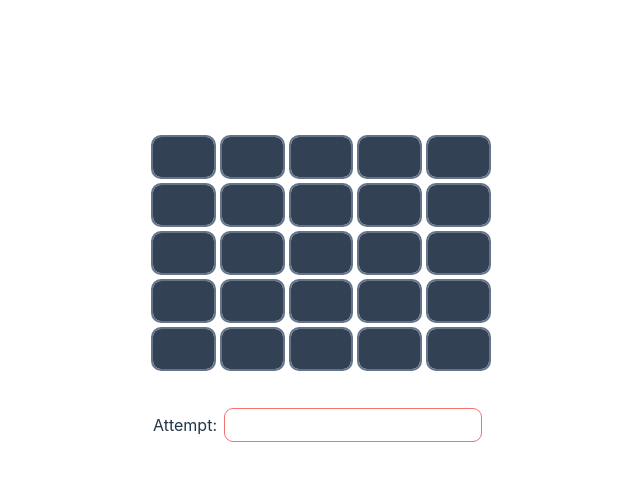
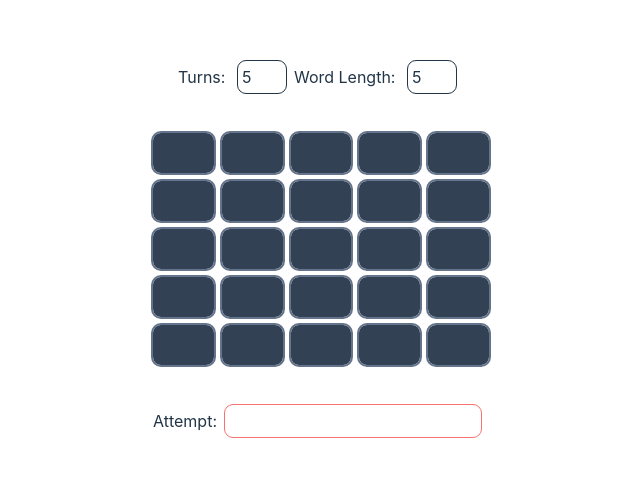
Before and after one commit to Tristan-Muggridge/wordle-ts, a React (Vite) app in the folder wordle-ts/: page / in a window 1280 px wide. Shown: the part 131-612 px from the top of the page, without its empty margins (319-959 px from the left). Built offline with nearby package versions, Linux system fonts and the light colour scheme.

Commit message:
many bugs later

```diff
--- a/wordle-ts/src/App.tsx
+++ b/wordle-ts/src/App.tsx
@@ -1,6 +1,4 @@
 import { ChangeEvent, FormEvent, useEffect, useRef, useState } from 'react'
-import reactLogo from './assets/react.svg'
-import viteLogo from '/vite.svg'
 import './App.css'
 
 enum CharacterStatus {
@@ -17,7 +15,7 @@ enum GameState {
 }
 
 interface IWordMap {
-	[key: string]: number
+	[key: string]: number[]
 }
 
 class Character {
@@ -41,28 +39,51 @@ class Attempt {
 
 
 function App() {
+	console.debug('loading')
+	const [maxTurns, setMaxTurns] = useState(5)
+	const [wordLength, setWordLength] = useState(5)
 
-	const maxTurns = 5;
-	const wordLength = 5;
-
-	const [target, setTarget] = useState("light")
-	const [attempts, setAttempts] = useState<Attempt[]>(new Array(wordLength).fill(new Attempt(new Array(wordLength).fill(new Character('', CharacterStatus.None)))))
+	const [target, setTarget] = useState("")
+	const [attempts, setAttempts] = useState<Attempt[]>([])
 	const [attempt, setAttempt] = useState("");
-	const [attemptQty, setAttemptQty] = useState(0);
+	const [turn, setTurn] = useState(0);
 	const attemptInput = useRef<HTMLInputElement>(null);
 	const [targetMap, setTargetMap] = useState<IWordMap>({});
 	const [gameState, setGameState] = useState<GameState>(GameState['In Progress'])
 	const [validWord, setValidWord] = useState<boolean>(true);
 
 	useEffect(()=> {
-		const output: { [key: string]: number } = {};
-		target.split('').forEach((char: string, index: number) => output[char] = index);
+		const output: IWordMap = {};
+		target.split('').forEach((char: string, index: number) => output[char] = output[char] == undefined ? [index] : [...output[char], index]);
 		setTargetMap({...output})
+		console.debug("target:", target)
+		setAttempts([...new Array(maxTurns).fill(new Attempt(new Array(wordLength).fill(new Character('', CharacterStatus.None))))])
 	}, [target])
+
+	useEffect( () => {
+		const newAttempts = new Array(maxTurns).fill(new Attempt(new Array(wordLength).fill(new Character('', CharacterStatus.None))))
+
+		for (let attempt in attempts) if (attempts[attempt]) newAttempts[attempt] = attempts[attempt];
+
+		setAttempts([...newAttempts])
+	}, [maxTurns])
+
+	useEffect( () => {
+		// const getWord = async () => setTarget(await getRandomWord(wordLength));
+		// getWord();
+
+		setTarget("sinus")
+		new Array(maxTurns).fill(new Attempt(new Array(wordLength).fill(new Character('', CharacterStatus.None))))
+	}, [])
 
 	const isValidWord = async (word: string) => {
 		const request = await fetch(`https://api.dictionaryapi.dev/api/v2/entries/en/${word}`)
 		return request.status == 404 ? false : true;
+	}
+
+	const getRandomWord = async (wordLength: number) => {
+		const request = await (await fetch(`https://random-word-api.herokuapp.com/word?length=${wordLength}`)).json()
+		return request[0];
 	}
 
 	const handleKeydown = (e: ChangeEvent<HTMLInputElement>) => {
@@ -72,7 +93,7 @@ function App() {
 	}
 
 	const analyseAttempt = (attempt: string) => {
-		return( attempt.split('').map((char, index: number) => new Character(char, targetMap[char] >= 0 ? (targetMap[char] == index ? CharacterStatus.Correct : CharacterStatus.Close ) : CharacterStatus.Incorrect  )))
+		return( attempt.split('').map((char, index: number) => new Character(char, targetMap[char] == undefined ? CharacterStatus.Incorrect : (targetMap[char].some(num => num==index) == true ? CharacterStatus.Correct : CharacterStatus.Close ) )))
 	}
 
 	const loadStyle = (status: CharacterStatus) => {
@@ -84,7 +105,7 @@ function App() {
 			case CharacterStatus.Close:
 				return 'bg-orange-400 outline-orange-100';
 			default:
-				return '';
+				return 'bg-slate-700 outline-slate-500';
 		}
 	}
 
@@ -97,34 +118,49 @@ function App() {
 		}
 
 		if (attempt.toLocaleLowerCase() == target.toLocaleLowerCase()) setGameState(GameState.Victory)
-		else if (attemptQty+1 == maxTurns) setGameState(GameState.Defeat);
+		else if (turn+1 == maxTurns) setGameState(GameState.Defeat);
 
 		const updated = attempts;
-		updated[attemptQty] = new Attempt(analyseAttempt(attempt))
+		updated[turn] = new Attempt(analyseAttempt(attempt))
 
 		setAttempt("");
-		setAttemptQty(attemptQty+1);
+		setTurn(turn+1);
 		setValidWord(true);
+	}
+
+	const resetGame = async () => {
+		console.debug("resetting game")
+		setTarget(await getRandomWord(wordLength))
+		setGameState(GameState['In Progress'])
 	}
 
 	return (
 		<div className="App">
 
-			<ul className='grid grid-cols-5 gap-2 my-10'>
+			<form>
+				<label htmlFor="turns">Turns: </label>
+				<input type="number" name="turns" id="turns" value={maxTurns} onChange={(e: ChangeEvent<HTMLInputElement>) => setMaxTurns(parseInt(e.target.value))} className={`mx-2 rounded-lg p-1 outline outline-1 w-12 ${ !maxTurns ? 'outline-red-400' : '' }`}/>
+
+				<label htmlFor="wordlength">Word Length: </label>
+				<input type="number" name="wordlength" id="wordlength" value={wordLength} onChange={(e: ChangeEvent<HTMLInputElement>) => {setWordLength( parseInt(e.target.value)); resetGame();}} className={`mx-2 rounded-lg p-1 outline outline-1 w-12 ${ !wordLength ? 'outline-red-400' : '' }`}/>
+
+			</form>
+
+			{ target ? <ul className={`grid gap-2 my-10 w-auto`} style={{gridTemplateColumns: `repeat(${wordLength}, 1fr)`}}>
 			{
 				attempts.map( attempt => {
 					return attempt.letters.map( letter => {
-						return <ol key={crypto.randomUUID()} className={`p-2 bg-slate-700 rounded-lg outline outline-slate-500 outline-2  ${ loadStyle(letter.status) }`}>
+						return <ol key={crypto.randomUUID()} className={`p-2 rounded-lg outline outline-2 ${ loadStyle(letter.status) }`}>
 							<pre> {letter.value ? letter.value : ''} </pre>
 						</ol>
 					})
 				})
 			}
-			</ul>
+			</ul> : <h3 className=' text-center mx-auto m-36'> loading... </h3>}
 
 			{ gameState == GameState['In Progress'] ?
 			<>
-			<form className='' onSubmit={(e)=> attempt.length == wordLength ? handleSubmit(e) : e.preventDefault()}>
+			<form className='mb-10' onSubmit={(e)=> attempt.length == wordLength ? handleSubmit(e) : e.preventDefault()}>
 				<label htmlFor="attempt" className=''>Attempt:</label>
 
 				<input
@@ -144,6 +180,8 @@ function App() {
 				{gameState == GameState.Defeat && <h2> The correct answer was: {target} </h2>}
 			</>
 			}
+
+			{ gameState != GameState['In Progress'] && <button onClick={resetGame}> Play again </button>}
 		</div>
   	)
 }
--- a/wordle-ts/src/index.css
+++ b/wordle-ts/src/index.css
@@ -28,11 +28,13 @@ a:hover {
 }
 
 body {
-  margin: 0;
   display: flex;
-  place-items: center;
-  min-width: 320px;
+  margin: auto;
   min-height: 100vh;
+  min-width: 100vw;
+
+  justify-content: center;
+  align-items: center;
 }
 
 h1 {
```
